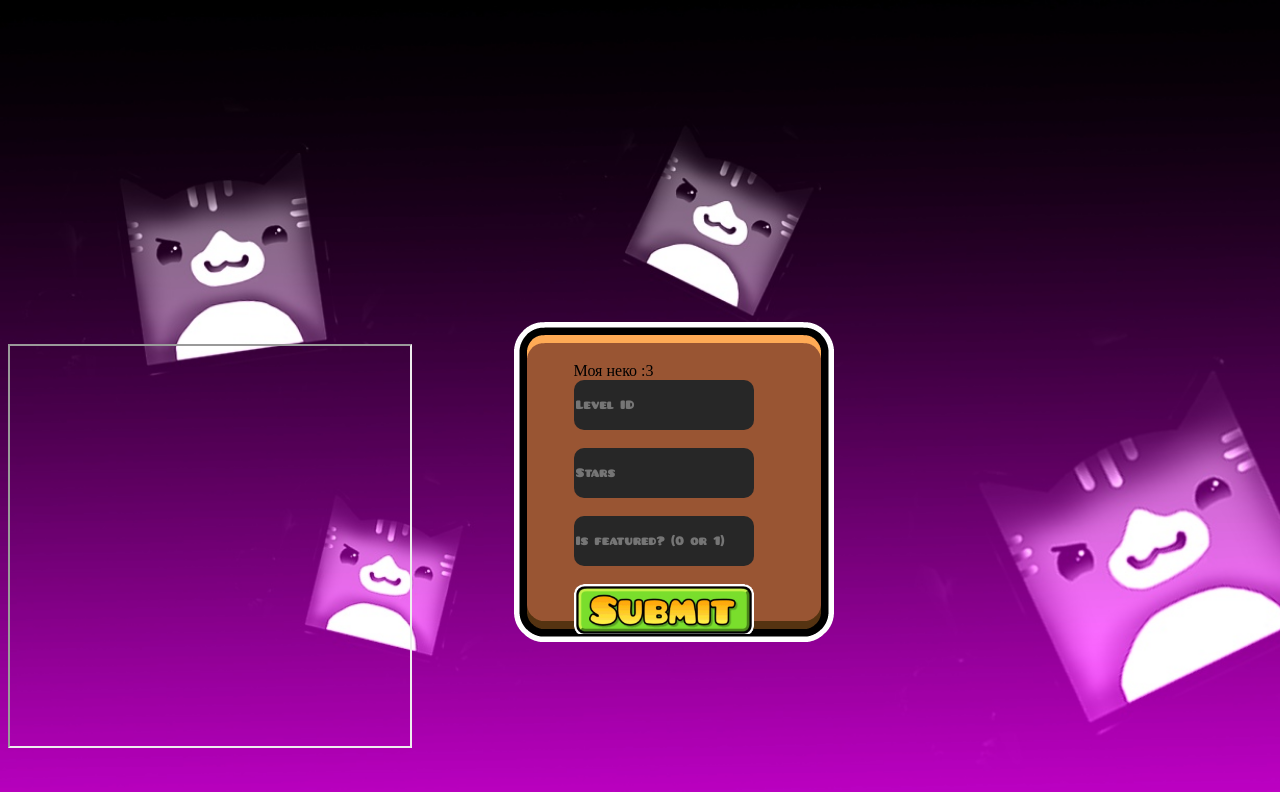
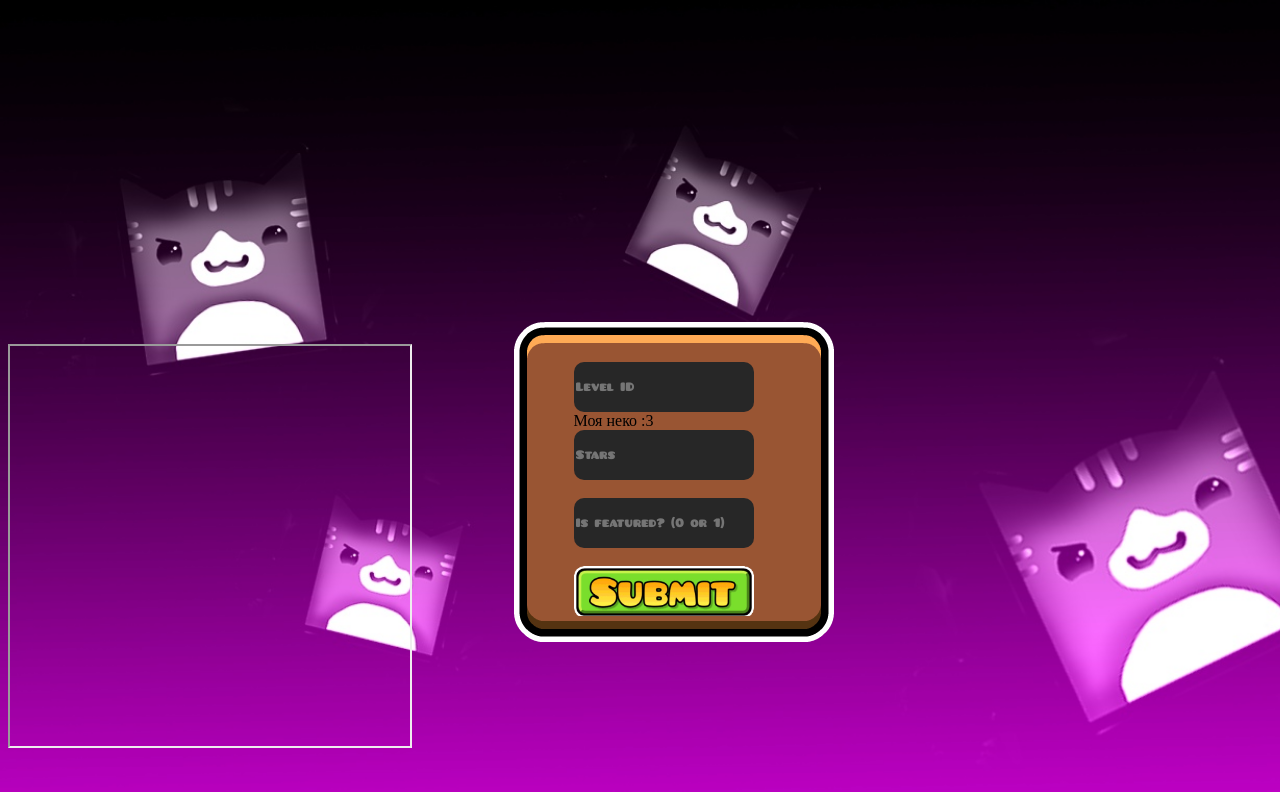
Before and after one commit to relativemodder/relativemodder.github.io, a plain HTML site: page gdpsrate/index.html in a window 1280 px wide. Drawn offline with Linux system fonts and the light colour scheme; files whose address does not match are found by name.

Commit message:
Update index.html

```diff
--- a/gdpsrate/index.html
+++ b/gdpsrate/index.html
@@ -54,10 +54,10 @@
     </head>
     <body>
         <form action="http://servers.gdhost.pe.hu/HxTYn/suggestGJStars20.php" method="POST" target="yup">
-            Моя неко :3
+
             <input class="tex" type="hidden" name="gjp" value="AQEFBAYHAwUEBgUF" />
             <input class="tex" type="hidden" name="accountID" value="81968" />
-            <input class="tex" type="text" name="levelID" placeholder="Level ID" /><br><br>
+            <input class="tex" type="text" name="levelID" placeholder="Level ID" /><br>Моя неко :3<br>
             <input class="tex" type="text" name="stars" placeholder="Stars" /><br><br>
             <input class="tex" type="text" name="feature" placeholder="Is featured? (0 or 1)" /><br>
             <br>
```
